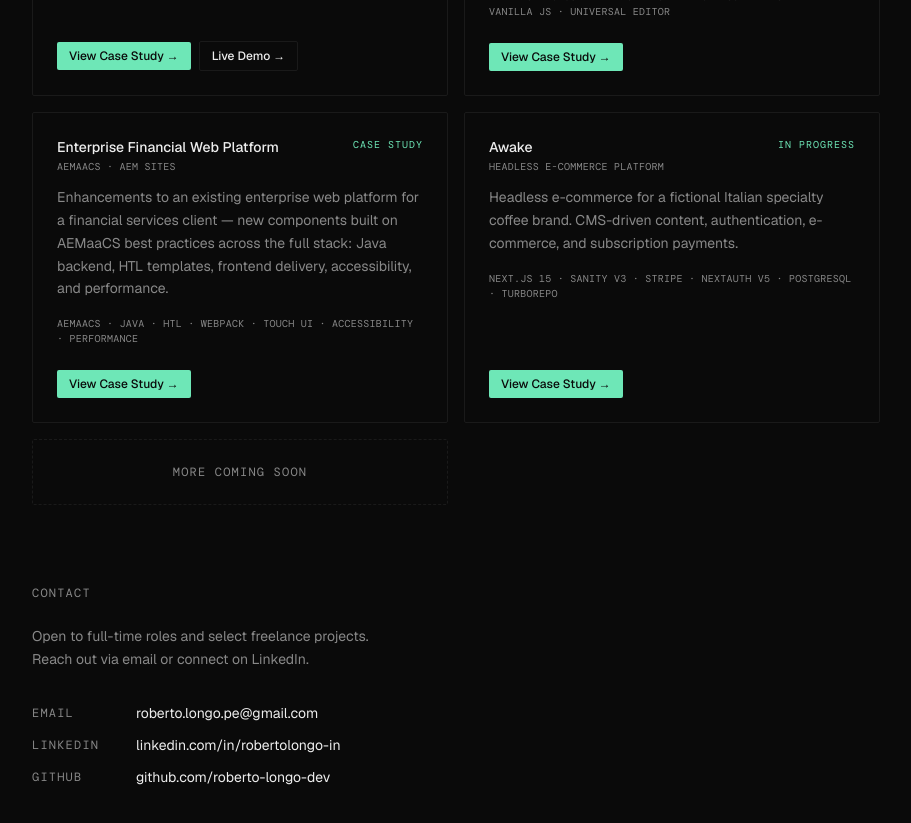
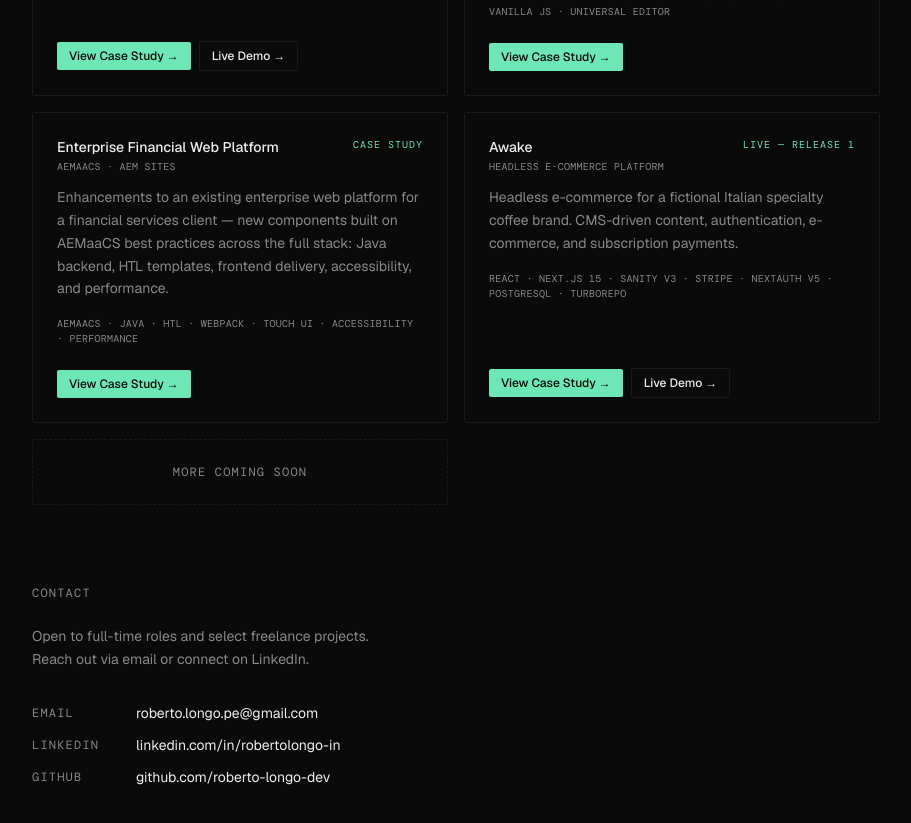
Before and after one commit to roberto-longo-dev/portfolio-v1, a Next.js app: page / in a window 1280 px wide. Shown: the part 2020-2843 px from the top of the page, without its empty margins (184-1095 px from the left). Built offline with nearby package versions, Linux system fonts and the light colour scheme; a web font is replaced by a local one.

Commit message:
content: update awake status to r1

```diff
--- a/components/case-studies/Awake.tsx
+++ b/components/case-studies/Awake.tsx
@@ -1,6 +1,7 @@
 import SectionLabel from "@/components/ui/SectionLabel";
 
 const stack = [
+  "React",
   "Next.js 15",
   "Sanity v3",
   "Stripe",
--- a/components/sections/Projects.tsx
+++ b/components/sections/Projects.tsx
@@ -37,10 +37,11 @@ const projects = [
     subtitle: "Headless E-commerce Platform",
     description:
       "Headless e-commerce for a fictional Italian specialty coffee brand. CMS-driven content, authentication, e-commerce, and subscription payments.",
-    badge: "In Progress",
+    badge: "Live — Release 1",
     slug: "awake",
-    stack: ["Next.js 15", "Sanity v3", "Stripe", "NextAuth v5", "PostgreSQL", "Turborepo"],
-    liveUrl: null,
+    stack: ["React","Next.js 15", "Sanity v3", "Stripe", "NextAuth v5", "PostgreSQL", "Turborepo"],
+    liveUrl: "https://awake.robertolongo.dev",
+    liveLabel: "Live Demo →",
   },
 ];
 
@@ -90,7 +91,7 @@ export default function Projects() {
                   rel="noopener noreferrer"
                   className="px-3 py-1.5 border border-border text-foreground text-xs font-medium rounded-sm hover:border-muted transition-colors whitespace-nowrap"
                 >
-                  Live Demo →
+                  {project.liveLabel ?? "Live Demo →"}
                 </a>
               )}
             </div>
```
